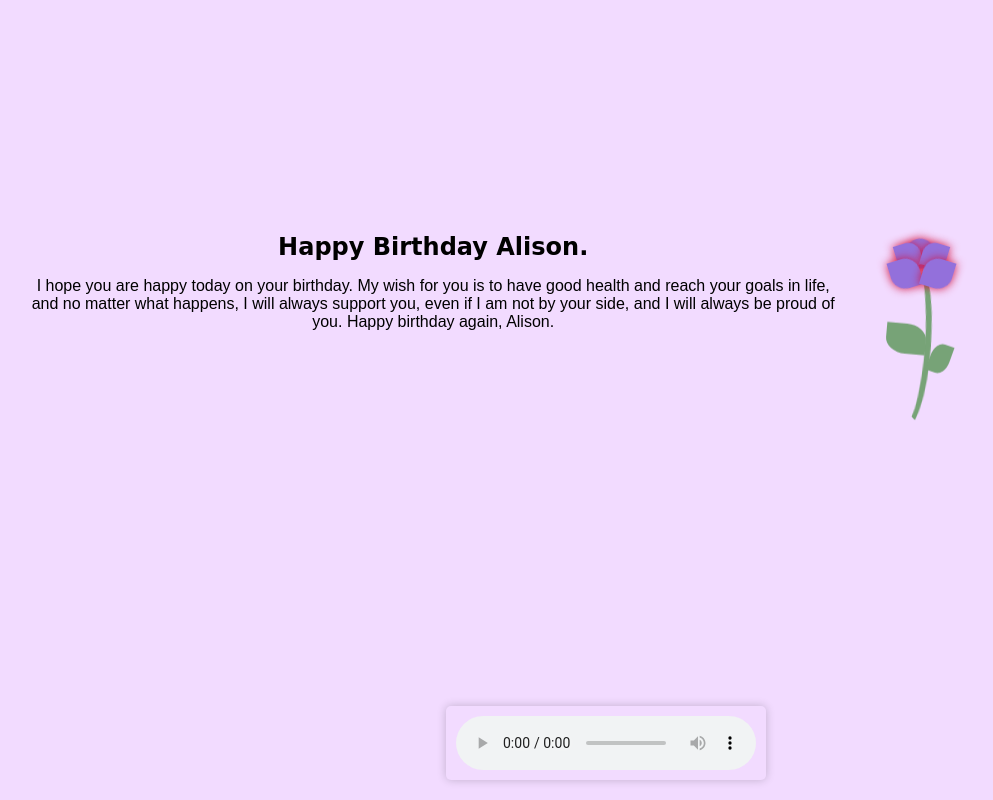
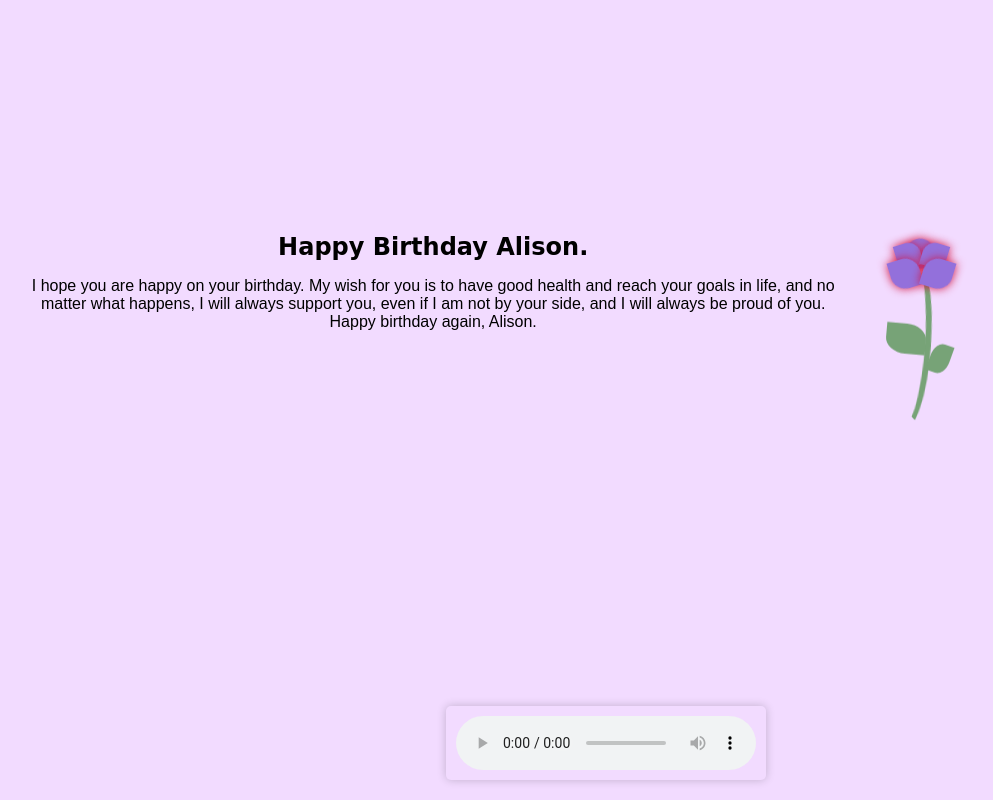
Before and after one commit to jrlgaa/greetings, a plain HTML site: page index.html in a window 1280 px wide. Both pictures are taken after a click on the button "Read". Shown: the whole page, without its empty margins (34-1027 px from the left). Drawn offline with Linux system fonts and the light colour scheme.

Commit message:
Update index.html

```diff
--- a/index.html
+++ b/index.html
@@ -266,7 +266,7 @@
   <div class="container" style="display: none;">
     <div class="letter">
       <h1>Happy Birthday Alison.</h1>
-      <p>I hope you are happy today on your birthday. My wish for you is to have good health and reach your goals in life, and no matter what happens, I will always support you, even if I am not by your side, and I will always be proud of you. Happy birthday again, Alison.</p>
+      <p>I hope you are happy on your birthday. My wish for you is to have good health and reach your goals in life, and no matter what happens, I will always support you, even if I am not by your side, and I will always be proud of you. Happy birthday again, Alison.</p>
     </div>
     <div class="rose">
       <div class="flower">
```
